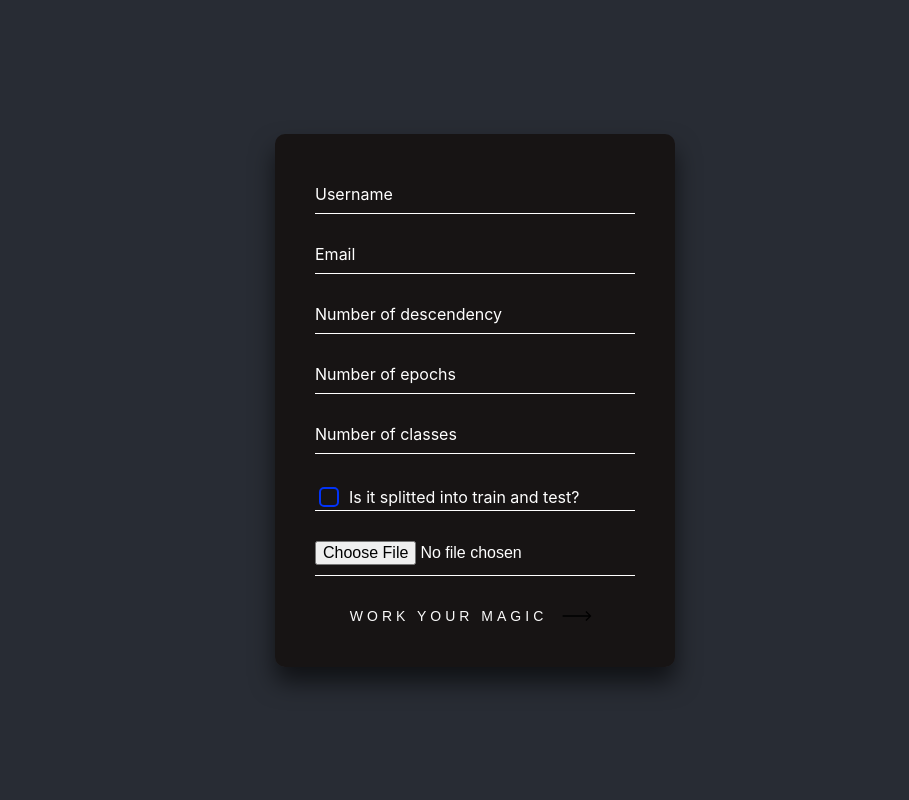
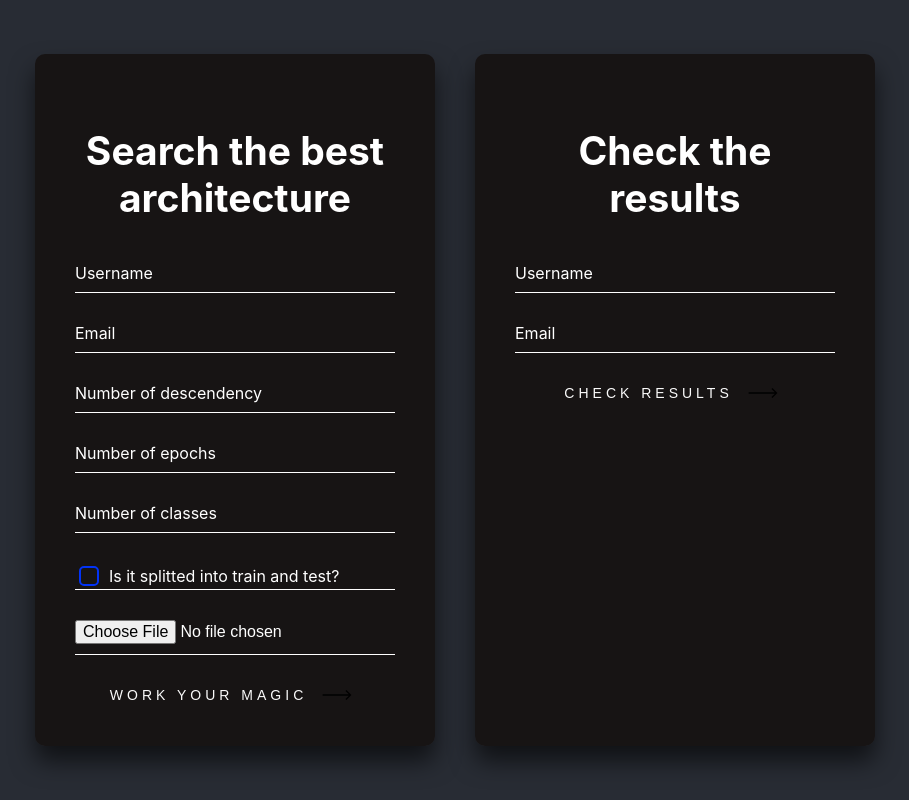
Before and after one commit to Carlosbil/AutoModelizer, a React (Create React App) app in the folder web/: page / in a window 1280 px wide. Shown: the whole page, without its empty margins (165-1074 px from the left). Built offline with nearby package versions, Linux system fonts and the light colour scheme.

Commit message:
final version of the servers
final version of the servers

```diff
--- a/web/src/components/input/enpoints.js
+++ b/web/src/components/input/enpoints.js
@@ -4,3 +4,4 @@ const BASE_URL = "http://127.0.0.1:5000";
 // dockers
 //const BASE_URL = "python_server:3001";
 export const UPLOAD = `${BASE_URL}/upload`;
+export const RESULT = `${BASE_URL}/result`;
--- a/web/src/components/input/input.css
+++ b/web/src/components/input/input.css
@@ -1,3 +1,10 @@
+.container {
+  display: flex;
+  flex-direction: row;
+  gap: 40px;
+}
+
+
 .App-header {
   display: flex;
   justify-content: center;
--- a/web/src/components/input/input.js
+++ b/web/src/components/input/input.js
@@ -1,6 +1,8 @@
 import React, { useState } from 'react';
 import './input.css';
-import { UPLOAD } from './enpoints';
+import { RESULT, UPLOAD } from './enpoints';
+import { ToastContainer, toast } from 'react-toastify';
+import 'react-toastify/dist/ReactToastify.css';
 
 function InputBox() {
     const [username, setUsername] = useState('');
@@ -35,10 +37,11 @@ function InputBox() {
         setNumClases(event.target.value);
     };
 
+
     const handleSplitted = (event) => {
-        if(splitted === "yes"){
+        if (splitted === "yes") {
             setSplitted("no");
-        }else{
+        } else {
             setSplitted("yes");
         }
     };
@@ -51,20 +54,57 @@ function InputBox() {
         formData.append('email', email);
         formData.append('numDesc', numDesc);
         formData.append('numEpochs', numEpochs);
-        formData.append('file', file); // Agregar el archivo al FormData
-        formData.append('num_clases', numClases)
-        formData.append('splitted', splitted)
-        fetch(UPLOAD, { // Ajusta la URL según sea necesario
+        formData.append('file', file);
+        formData.append('num_clases', numClases);
+        formData.append('splitted', splitted);
+
+        fetch(UPLOAD, {
             method: 'POST',
             body: formData,
         })
-            .then(response => response.json())
+            .then(response => {
+                if (!response.ok) {
+                    throw new Error('Network response was not ok');
+                }
+                toast.info("We have queued your request, come back later, the process will take");
+                return response.json();
+            })
             .then(data => console.log(data))
-            .catch(error => console.error('Error:', error));
+            .catch(error => {
+                console.error('Error:', error);
+                toast.error("An error has been found during your request, try again later");
+            });
+    };
+
+    const handleSubmitStatus = (event) => {
+        event.preventDefault();
+        const formData = new FormData();
+        formData.append('username', username);
+        formData.append('email', email);
+        fetch(RESULT, {
+            method: 'POST',
+            body: formData,
+        })
+            .then(response => {
+                if (!response.ok) {
+                    throw new Error('Network response was not ok');
+                }
+                return response.json();
+            })
+            .then(data =>  {
+                console.log(data.message)
+                toast.info(data.message)
+            })
+            .catch(error => {
+                console.error('Error:', error);
+                toast.error("An error has been found during your request, try again later");
+            });
     };
 
     return (
+        <div className='container'>
             <div className="login-box">
+                <h2> Search the best architecture</h2>
                 <form onSubmit={handleSubmit}>
                     <div className="user-box">
                         <input
@@ -154,6 +194,59 @@ function InputBox() {
                     </button>
                 </form>
             </div>
+            <div className="login-box">
+                <h2> Check the results </h2>
+                <form onSubmit={handleSubmitStatus}>
+                    <div className="user-box">
+                        <input
+                            type="text"
+                            name="username"
+                            required
+                            value={username}
+                            onChange={handleUsernameChange}
+                        />
+                        <label>Username</label>
+                    </div>
+                    <div className="user-box">
+                        <input
+                            type="email"
+                            name="email"
+                            required
+                            value={email}
+                            onChange={handleEmailChange}
+                        />
+                        <label>Email</label>
+                    </div>
+                    <button type="submit" className="cta">
+                        <span className="hover-underline-animation"> check results </span>
+                        <svg
+                            id="arrow-horizontal"
+                            xmlns="http://www.w3.org/2000/svg"
+                            width="30"
+                            height="10"
+                            viewBox="0 0 46 16"
+                        >
+                            <path
+                                id="Path_10"
+                                data-name="Path 10"
+                                d="M8,0,6.545,1.455l5.506,5.506H-30V9.039H12.052L6.545,14.545,8,16l8-8Z"
+                                transform="translate(30)"
+                            ></path>
+                        </svg>
+                    </button>
+                </form>
+            </div>
+            <ToastContainer
+                position="top-right"
+                autoClose={5000}
+                hideProgressBar={false}
+                newestOnTop={true}
+                rtl={false}
+                pauseOnFocusLoss
+                pauseOnHover
+            />
+
+        </div>
     );
 }
 
```
Also changed, not shown: 2 other files (tests, documents, lock files or other folders). Lines whose indentation alone changed are shown as unchanged.
